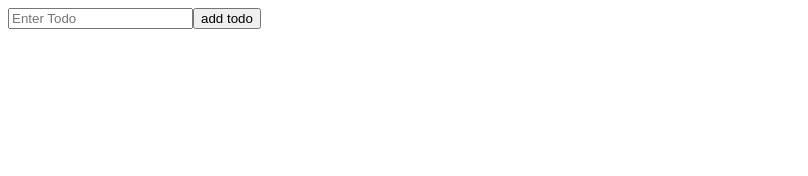
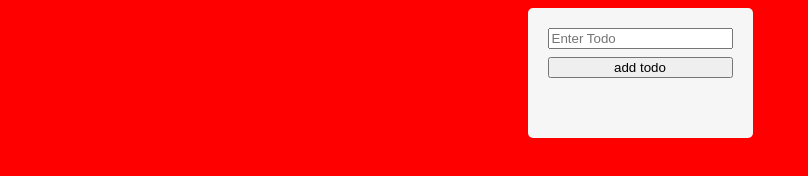
Before and after one commit to ctrl-username/js-essentials, a plain HTML site: page main.html in a window 1280 px wide. Shown: the whole page, without its empty margins (0-808 px from the left). Drawn offline with Linux system fonts and the light colour scheme.

```diff
--- a/addlist.js
+++ b/addlist.js
@@ -38,3 +38,4 @@ const addTodo = () => {
 };
 
 addTodoBtn.addEventListener("click", addTodo);
+//javascript is fun
--- a/main.html
+++ b/main.html
@@ -5,6 +5,24 @@
         <meta name="viewport" content="width=device-width, initial-scale=1.0" />
         <title>list adding program</title>
         <script src="addlist.js" defer></script>
+        <style>
+            body {
+                display: flex;
+                flex-direction: column;
+                align-items: center;
+                justify-content: center;
+                background-color: red;
+            }
+            .list-container {
+                display: flex;
+                flex-direction: column;
+                padding: 20px;
+                border-radius: 5px;
+                background-color: #f6f6f6;
+                flex: 1;
+                gap: 0.5rem;
+            }
+        </style>
     </head>
     <body>
         <div class="list-container"></div>
```
Also changed, not shown: mdndommethods.html (added, +21 -0 lines), mdndommethods.js (+11 -0 lines), dinosaur.png (added).
